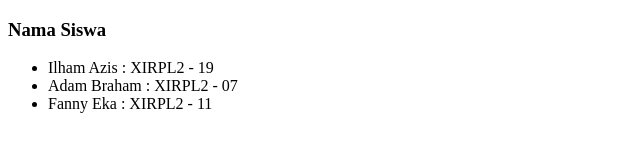
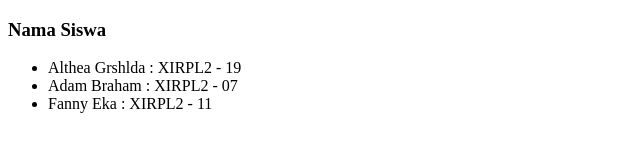
Before and after one commit to altheagrshlda/Althea-XIRPLC, a plain HTML site: page index.html in a window 1280 px wide. Shown: the full height of the page, 0-640 px from the left. Drawn offline with Linux system fonts and the light colour scheme.

Commit message:
Update index.html

```diff
--- a/index.html
+++ b/index.html
@@ -20,7 +20,7 @@
 
     <ul>
 
-        <li>Ilham Azis : XIRPL2 - 19</li>
+        <li>Althea Grshlda : XIRPL2 - 19</li>
 
         <li>Adam Braham : XIRPL2 - 07</li>
 
```
